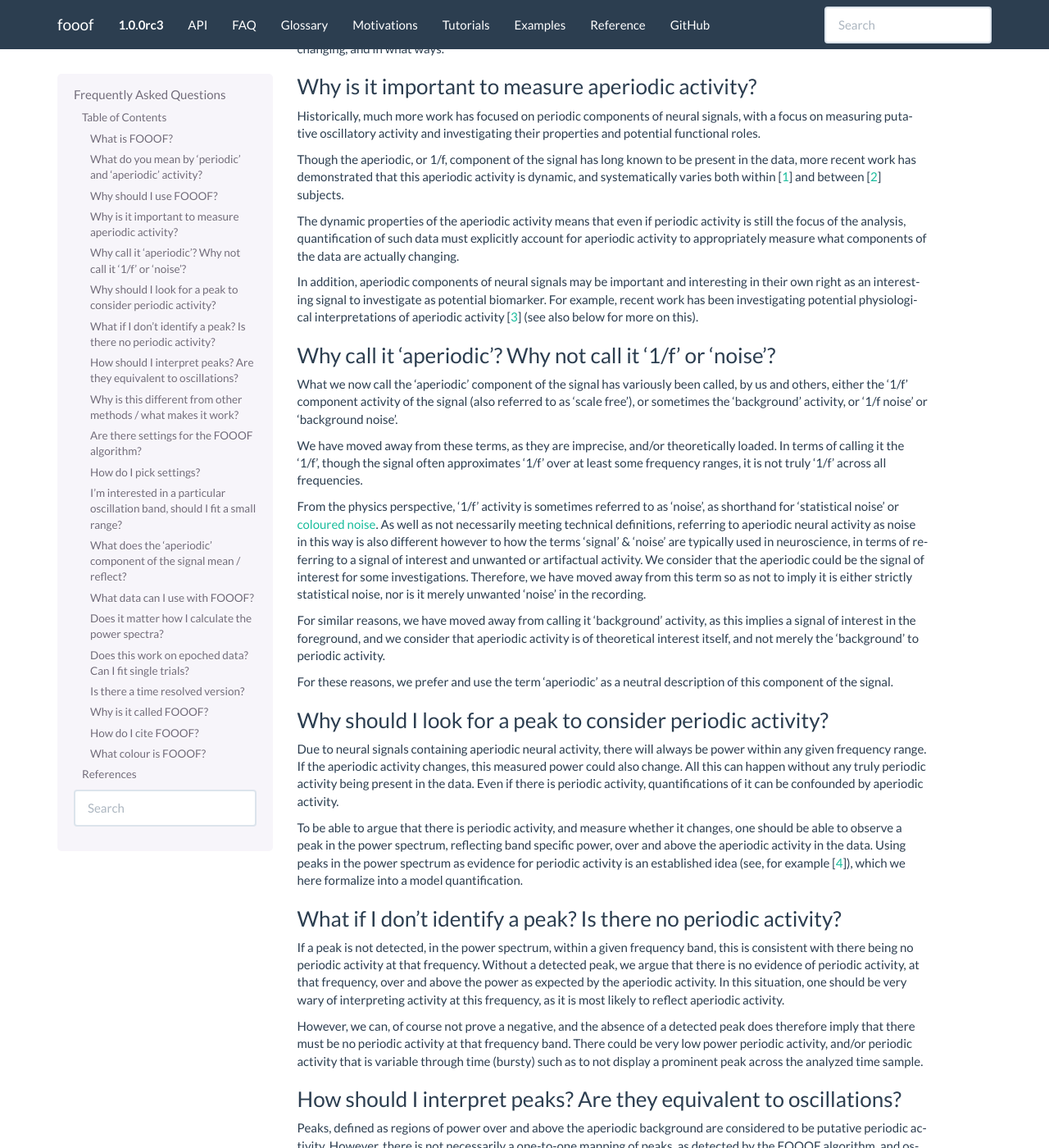
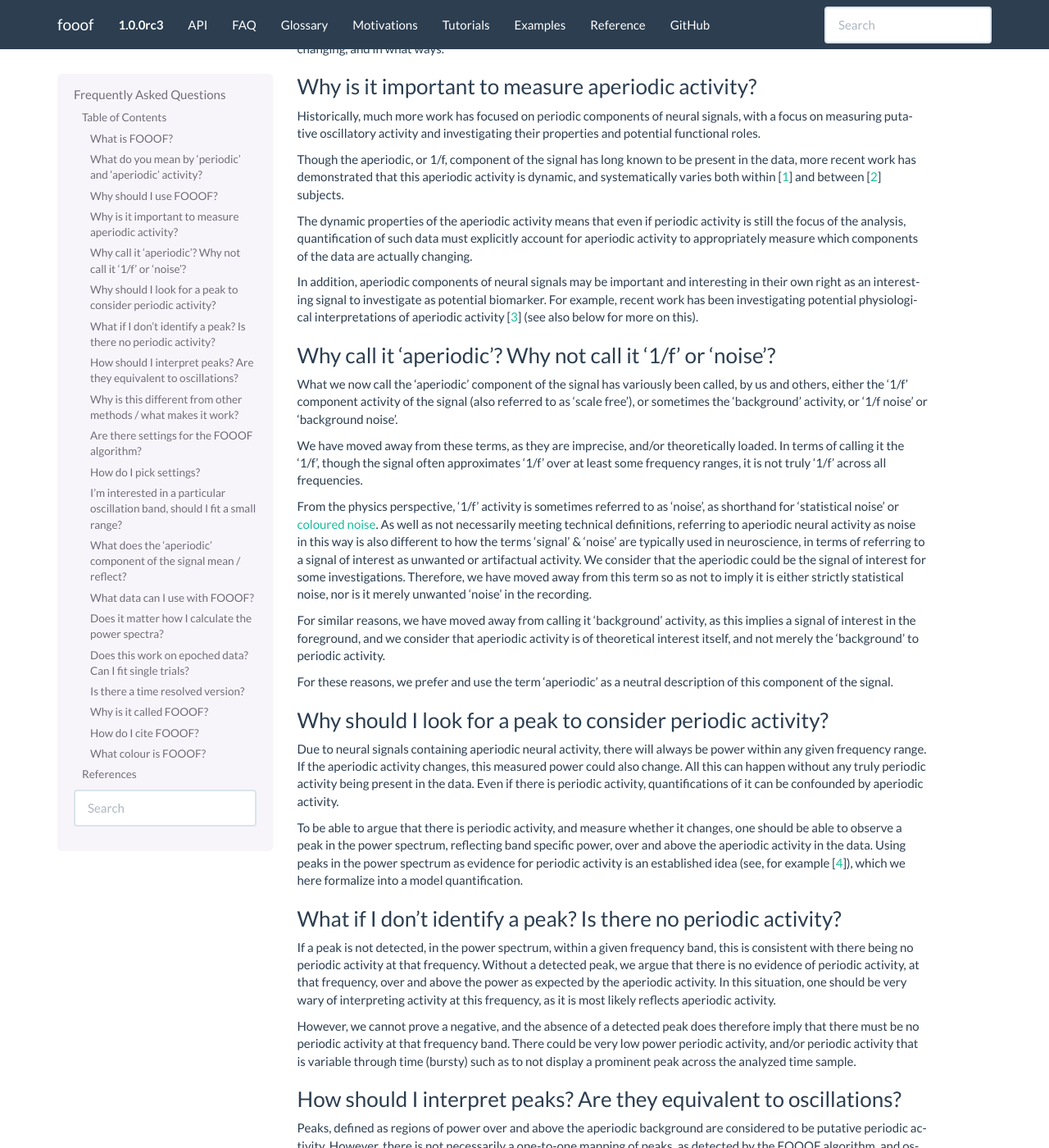
Before and after one commit to fooof-tools/fooof, a Sphinx documentation site: the page built from doc/faq.rst, in a window 1280 px wide and 1400 px high, scrolled down 1482 px. Shown: the whole window at 82% size. Built offline with Sphinx 7.4.7, drawn with Linux system fonts in a browser that asks for light colours; pages that are not in the unit, such as notebooks, are missing from menus; some of the changed text lies outside the part shown.

Commit message:
typos in faq fixed

```diff
--- a/doc/faq.rst
+++ b/doc/faq.rst
@@ -28,7 +28,7 @@ putative functional roles.
 
 FOOOF operates on frequency representation of neurophysiological times series (power spectra).
 At it's core, FOOOF is a fitting procedure to measure these two components - the periodic and
-aperiodic components - in power spectra. The full model fit consists of a parameterizing of these
+aperiodic components - in power spectra. The full model fit consists of parameterizing these
 aperiodic and periodic components, as well as a full (combined) model fit of the whole
 power spectrum.
 
@@ -79,7 +79,7 @@ and systematically varies both within [1_] and between [2_] subjects.
 
 The dynamic properties of the aperiodic activity means that even if periodic activity
 is still the focus of the analysis, quantification of such data must explicitly account
-for aperiodic activity to appropriately measure what components of the data are actually
+for aperiodic activity to appropriately measure which components of the data are actually
 changing.
 
 In addition, aperiodic components of neural signals may be important and interesting
@@ -101,8 +101,8 @@ frequency ranges, it is not truly '1/f' across all frequencies.
 From the physics perspective, '1/f' activity is sometimes referred to as 'noise',
 as shorthand for 'statistical noise' or `coloured noise <https://en.wikipedia.org/wiki/Colors_of_noise>`_.
 As well as not necessarily meeting technical definitions, referring to aperiodic neural activity
-as noise in this way is also different however to how the terms 'signal' & 'noise' are typically
-used in neuroscience, in terms of referring to a signal of interest and unwanted or artifactual
+as noise in this way is also different to how the terms 'signal' & 'noise' are typically
+used in neuroscience, in terms of referring to a signal of interest as unwanted or artifactual
 activity. We consider that the aperiodic could be the signal of interest for some investigations.
 Therefore, we have moved away from this term so as not to imply it is either strictly statistical
 noise, nor is it merely unwanted 'noise' in the recording.
@@ -136,10 +136,10 @@ If a peak is not detected, in the power spectrum, within a given frequency band,
 consistent with there being no periodic activity at that frequency. Without a detected peak,
 we argue that there is no evidence of periodic activity, at that frequency, over and
 above the power as expected by the aperiodic activity. In this situation, one should be very
-wary of interpreting activity at this frequency, as it is most likely to reflect aperiodic
+wary of interpreting activity at this frequency, as it is most likely reflects aperiodic
 activity.
 
-However, we can, of course not prove a negative, and the absence of a detected peak does
+However, we cannot prove a negative, and the absence of a detected peak does
 therefore imply that there must be no periodic activity at that frequency band. There could
 be very low power periodic activity, and/or periodic activity that is variable through time
 (bursty) such as to not display a prominent peak across the analyzed time sample.
```
Also changed, not shown: other parts of doc/faq.rst (+2 -2 lines).
